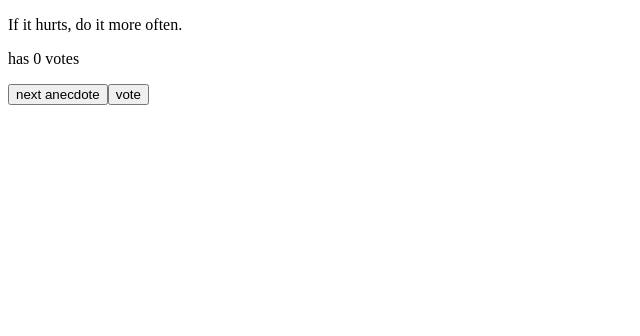
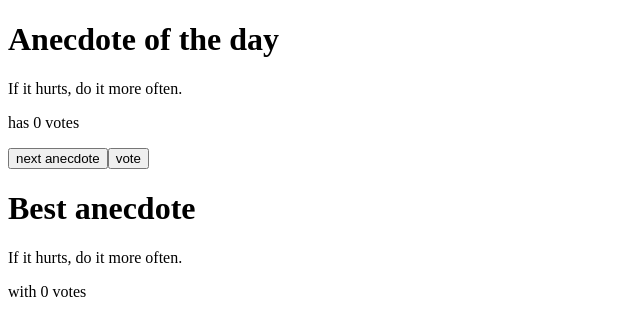
Before and after one commit to mateomcalli/FSO, a React (Vite) app in the folder part1/firstapp/: page / in a window 1280 px wide. Shown: the top 336 px of the page, without its empty margins (0-640 px from the left). Built offline with nearby package versions, Linux system fonts and the light colour scheme.

Commit message:
Exercise 1.14

```diff
--- a/part1/firstapp/src/App.jsx
+++ b/part1/firstapp/src/App.jsx
@@ -18,6 +18,8 @@ const Anecdote = (props) => {
   )
 }
 
+const Header = ({text}) => <h1>{text}</h1>
+
 const App = () => {
   const anecdotes = [
     'If it hurts, do it more often.',
@@ -33,6 +35,7 @@ const App = () => {
 
   const [selected, setSelected] = useState(0)
   const [votes, setVotes] = useState(new Array(anecdotes.length).fill(0))
+  const [best, setBest] = useState(0)
 
   const switchAnecdote = () => {
     setSelected(getRandomInt(anecdotes.length))
@@ -42,14 +45,22 @@ const App = () => {
     const copy = [...votes]
     copy[selected] += 1
     setVotes(copy)
+    if (copy[selected] === Math.max(...copy)) {
+      setBest(selected)
+    }
   }
+
   return (
-    <div>
+    <>
+      <Header text = "Anecdote of the day"/>
       <Anecdote selected = {selected} anecdotes = {anecdotes}/>
       <p>has {votes[selected]} votes</p>
       <Button text = "next anecdote" onClick = {switchAnecdote}/>
       <Button text = "vote" onClick = {vote}/>
-    </div>
+      <Header text = "Best anecdote"/>
+      <Anecdote selected = {best} anecdotes = {anecdotes}/>
+      <p>with {votes[best]} votes</p>
+    </>
   )
 }
 
```
